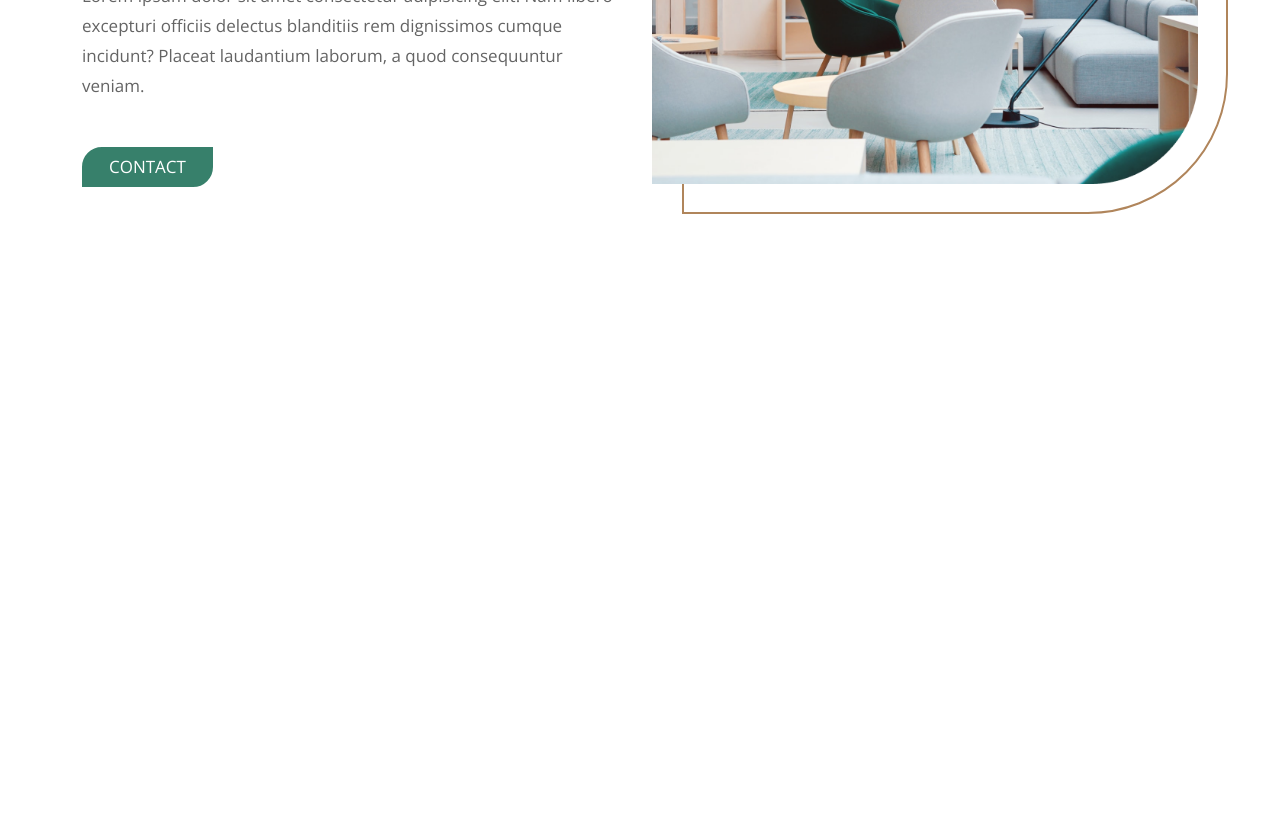
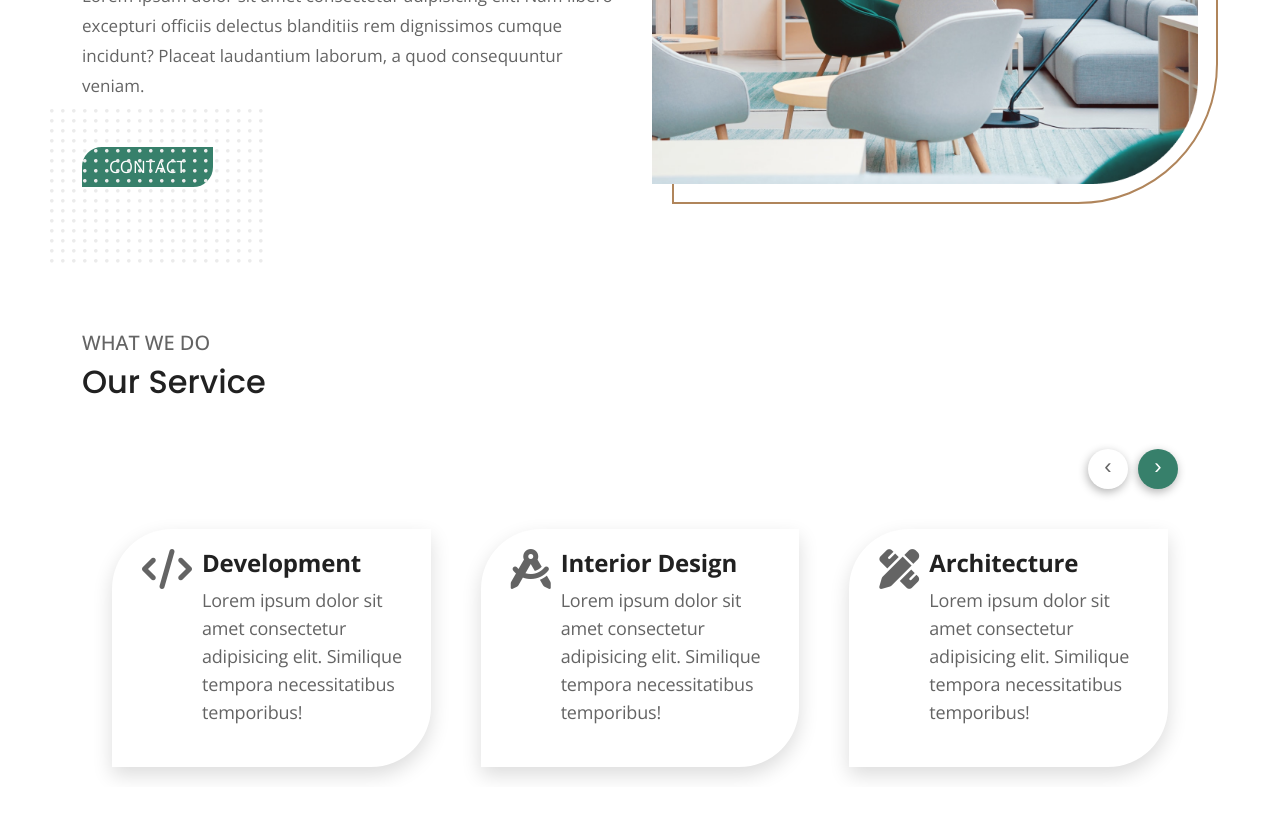
Before and after one commit to Saad-Al-Rahid/Decbase, a plain HTML site: page index.html in a window 1280 px wide. Shown: the part 487-1321 px from the top of the page. Before the commit the page ends 800 px from the top, so only its background shows below. Drawn offline with nearby package versions, Linux system fonts and the light colour scheme.

Commit message:
Services section complete

```diff
--- a/index.html
+++ b/index.html
@@ -79,6 +79,7 @@
     <!-- ===MAIN SECTION START=== -->
 
     <main class="main__area">
+      <!-- ===HERO SECTION START=== -->
       <section id="hero">
         <div class="container">
           <div class="row align-items-center">
@@ -101,7 +102,89 @@
             </div>
           </div>
         </div>
+
+        <div class="fixed__img__hero">
+          <img src="./images/Group 54.png" />
+        </div>
       </section>
+      <!-- ===HERO SECTION END=== -->
+
+      <!-- ===SERVICES SECTION START=== -->
+
+      <section id="services">
+        <div class="container">
+          <div class="row">
+            <div class="col-12">
+              <h5>WHAT WE DO</h5>
+              <h2>Our Service</h2>
+            </div>
+          </div>
+          <div class="services__cards owl-carousel">
+
+
+
+            <div class="services__card__outer">
+              <div class="service__card">
+                <i class="fas fa-code"></i>
+                <div class="service__content">
+                  <h4>Development</h4>
+                  <p>
+                    Lorem ipsum dolor sit amet consectetur adipisicing elit.
+                    Similique tempora necessitatibus temporibus!
+                  </p>
+                </div>
+              </div>
+            </div>
+
+            <div class="services__card__outer">
+              <div class="service__card">
+                <i class="fas fa-drafting-compass"></i>
+                <div class="service__content">
+                  <h4>Interior Design</h4>
+                  <p>
+                    Lorem ipsum dolor sit amet consectetur adipisicing elit.
+                    Similique tempora necessitatibus temporibus!
+                  </p>
+                </div>
+              </div>
+            </div>
+
+            <div class="services__card__outer">
+              <div class="service__card">
+                <div class="icon__services">
+                  <i class="fas fa-pencil-ruler"></i>
+                </div>
+                <div class="service__content">
+                  <h4>Architecture</h4>
+                  <p>
+                    Lorem ipsum dolor sit amet consectetur adipisicing elit.
+                    Similique tempora necessitatibus temporibus!
+                  </p>
+                </div>
+              </div>
+            </div>
+
+            <div class="services__card__outer">
+              <div class="service__card">
+                <div class="icon__services">
+                  <i class="fas fa-pen-nib"></i>
+                </div>
+                <div class="service__content">
+                  <h4>Planning</h4>
+                  <p>
+                    Lorem ipsum dolor sit amet consectetur adipisicing elit.
+                    Similique tempora necessitatibus temporibus!
+                  </p>
+                </div>
+              </div>
+            </div>
+
+
+          </div>
+        </div>
+      </section>
+
+      <!-- ===SERVICES SECTION START=== -->
     </main>
 
     <!-- ===MAIN SECTION END=== -->
--- a/main.js
+++ b/main.js
@@ -0,0 +1,20 @@
+$(document).ready(function () {
+  $(".services__cards").owlCarousel({
+    loop: true,
+    margin: 10,
+    responsiveClass: true,
+    nav: true,
+    dots:false,
+    responsive: {
+      0: {
+        items: 1,
+      },
+      600: {
+        items: 3,
+      },
+      1000: {
+        items: 3,
+      },
+    },
+  });
+});
--- a/style.css
+++ b/style.css
@@ -127,11 +127,89 @@ header .header__btn {
   position: absolute;
   width: 100%;
   height: 100%;
-  top: 30px;
-  left: 30px;
+  top: 20px;
+  left: 20px;
   border: 2px solid #b0855b;
   border-radius: 140px 0px;
   z-index: -1;
 }
 
+.fixed__img__hero {
+  position: fixed;
+  bottom: 50px;
+  left: 50px;
+}
+
 /* ===HERO SECTION END=== */
+
+/* ===SERVICES SECTION START=== */
+
+#services {
+  padding: 50px 0;
+}
+
+.services__cards {
+  margin-top: 50px;
+  padding: 50px 10px;
+}
+
+.services__cards .service__card {
+  background: #ffffff;
+  padding: 20px 20px 25px 30px;
+  box-shadow: 0px 8px 20px rgba(0, 0, 0, 0.14);
+  /* border: 2px solid red; */
+  border-radius: 60px 0px;
+  display: flex;
+  align-items: flex-start;
+}
+
+.services__cards .service__card .service__content h4 {
+  font-family: "Open Sans";
+  font-style: normal;
+  font-weight: 700;
+  font-size: 24px;
+}
+
+.services__cards .service__card .service__content {
+  font-family: "Open Sans";
+  font-style: normal;
+  font-weight: 400;
+  font-size: 18px;
+  line-height: 28px;
+  letter-spacing: -0.01em;
+  color: #646464;
+}
+
+.services__card__outer{
+  padding: 20px;
+}
+
+.services__cards .service__card i {
+  font-size: 40px;
+  margin-right: 10px;
+  display: block;
+}
+
+.services__cards .owl-nav {
+  position: absolute;
+  top: -10px;
+  right: 20px;
+}
+
+.services__cards .owl-nav span {
+  height: 40px;
+  width: 40px;
+  background: #ffffff;
+  box-shadow: -1px 3px 10px rgba(0, 0, 0, 0.3);
+  border-radius: 50%;
+  display: inline-block;
+  font-size: 22px;
+  margin-left: 10px;
+}
+
+.services__cards .owl-nav .owl-next span{
+  background: #37806B;
+  color: #fff;
+}
+
+/* ===SERVICES SECTION END=== */
```
